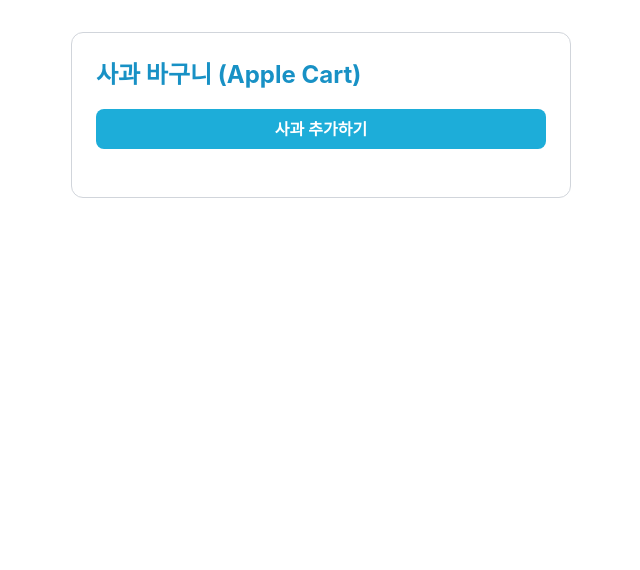
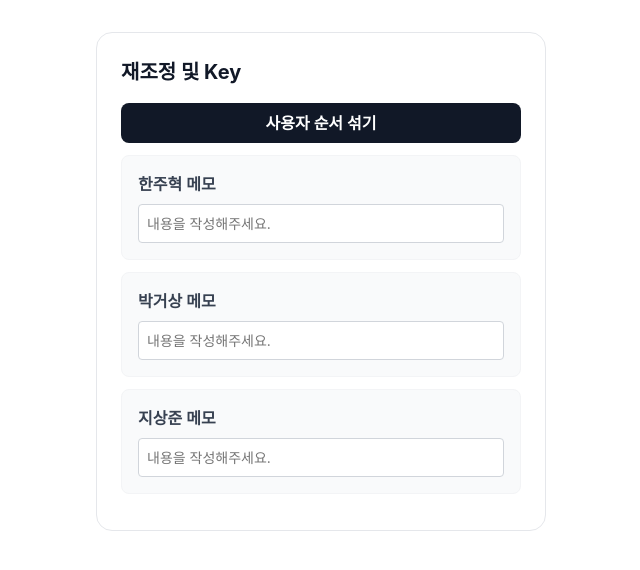
Before and after one commit to jyeonleee/likelion-16th-react, a React (Vite) app in the folder learning-react/03-렌더링-원리-불변성/: page / in a window 1280 px wide. Shown: the top 570 px of the page, without its empty margins (319-959 px from the left). Built offline with nearby package versions, Linux system fonts and the light colour scheme.

Commit message:
learn. 리스트 렌더링과 Key - key의 고유성이 중요한 이유 - 셔플링(Shuffling)

```diff
--- a/learning-react/03-렌더링-원리-불변성/src/app/index.tsx
+++ b/learning-react/03-렌더링-원리-불변성/src/app/index.tsx
@@ -1,10 +1,10 @@
-import { ImmutabilityCRUD } from '@/learns'
+import { Reconciliation } from '@/learns'
 import S from './style.module.css'
 
 export default function App() {
   return (
     <div className={S.container}>
-      <ImmutabilityCRUD />
+      <Reconciliation />
     </div>
   )
 }
--- a/learning-react/03-렌더링-원리-불변성/src/learns/Reconciliation/index.tsx
+++ b/learning-react/03-렌더링-원리-불변성/src/learns/Reconciliation/index.tsx
@@ -1,9 +1,80 @@
+import { useState } from 'react'
 import S from './style.module.css'
 
+// User 인터페이스
+interface User {
+  id: string
+  name: string
+  role: '어드민' | '마스터' | '프로' | '아마추어' | '게스트'
+  age: number
+}
+
+// 사용자(user) 생성
+const userHan: User = {
+  id: 'user-akxci',
+  name: '한주혁',
+  role: '프로',
+  age: 32,
+}
+
+const userPack: User = {
+  id: 'user-cskes',
+  name: '박거상',
+  role: '아마추어',
+  age: 43,
+}
+
+const userJee: User = {
+  id: 'user-ciske',
+  name: '지상준',
+  age: 25,
+  role: '어드민',
+}
+
+// User 집합(그룹): User[] or Array<User>
+const INITIAL_USERS: User[] = [userHan, userPack, userJee]
+
 export default function Reconciliation() {
+  // User[] 타입을 사용하는 상태(데이터) 선언
+  const [users, setUsers] = useState(INITIAL_USERS)
+
+  const handleShuffle = () => {
+    console.log('사용자 순서 섞기')
+    const nextUsers = [...users].sort(() => Math.random() - 0.5)
+    setUsers(nextUsers) // 유저 셔플링
+  }
+
   return (
     <section className={S.container}>
       <h2 className={S.title}>재조정 및 Key</h2>
+
+      <button type="button" className={S.shuffleButton} onClick={handleShuffle}>
+        사용자 순서 섞기
+      </button>
+
+      {/* 리스트 렌더링(List Rendering) */}
+      <ul className={S.list} style={{ marginBlockStart: 12 }}>
+        {users.map((/* user */ { id, name }) => {
+          // destructuring assignment
+          // 비구조화 할당
+          // 구조 분해 할당 (MDN)
+          // const { id, name, age, role } = user
+
+          return (
+            <li key={id} className={S.item}>
+              <label htmlFor={id} className={S.label}>
+                {name} 메모
+              </label>
+              <input
+                id={id}
+                type="text"
+                className={S.inputField}
+                placeholder="내용을 작성해주세요."
+              />
+            </li>
+          )
+        })}
+      </ul>
     </section>
   )
 }
```
